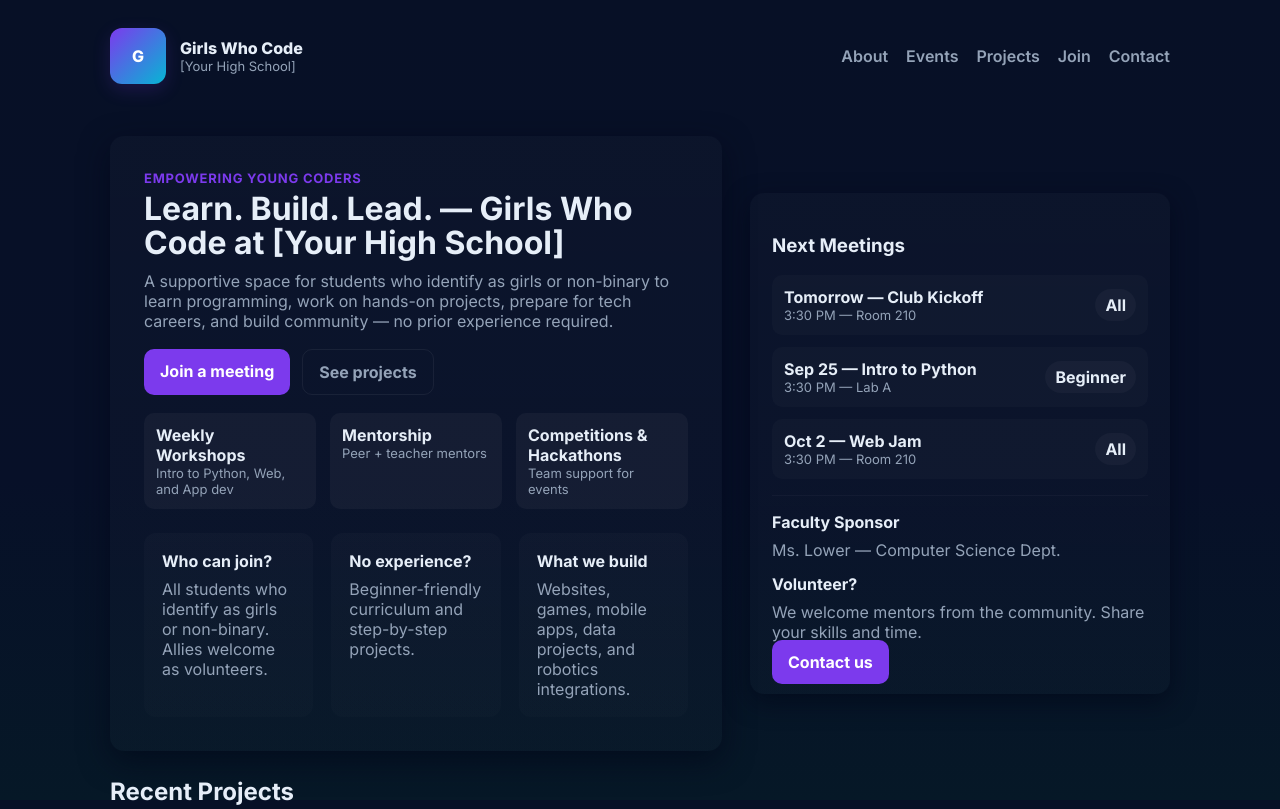
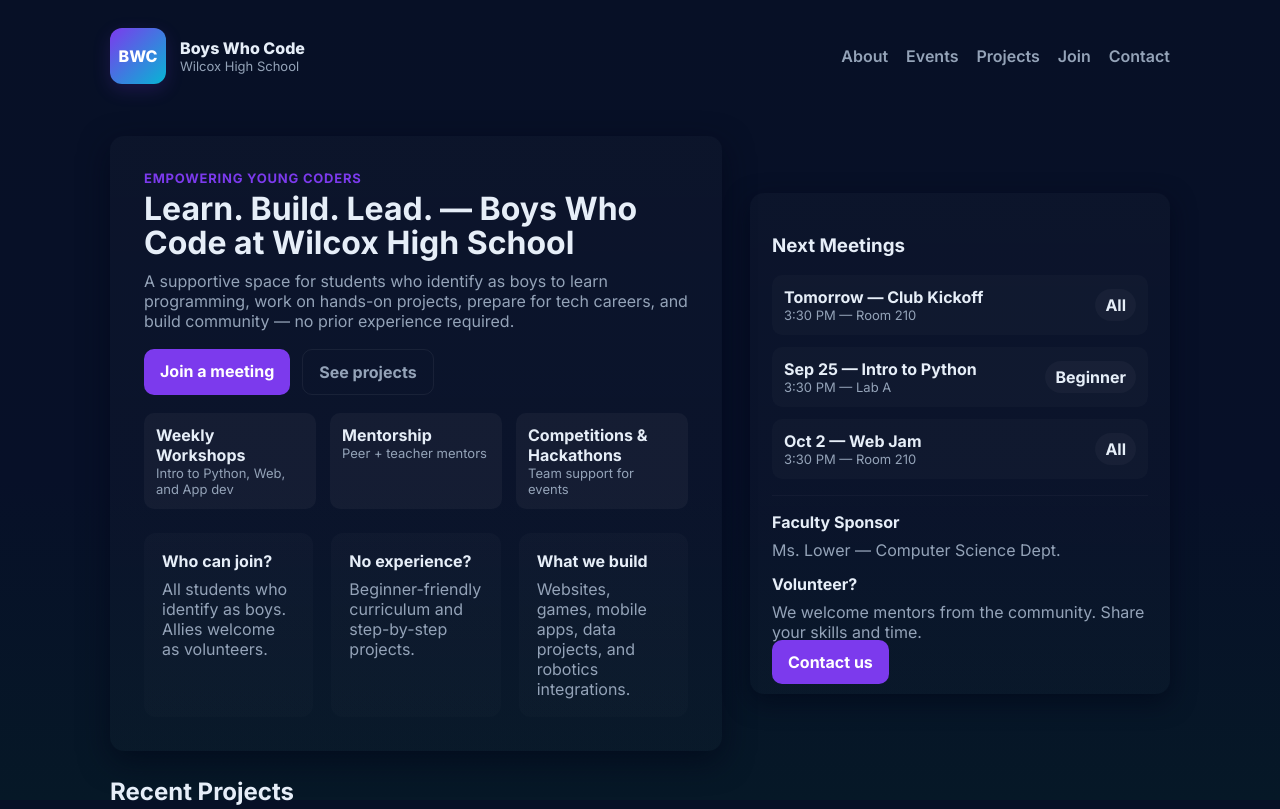
Before and after one commit to boyswhocode/boyswhocode.github.io, a plain HTML site: page index.html in a window 1280 px wide. Shown: the top 809 px of the page. Drawn offline with Linux system fonts and the light colour scheme.

Commit message:
Update index.html

```diff
--- a/index.html
+++ b/index.html
@@ -3,8 +3,8 @@
 <head>
   <meta charset="utf-8" />
   <meta name="viewport" content="width=device-width, initial-scale=1" />
-  <title>Girls Who Code — [Your High School]</title>
-  <meta name="description" content="Girls Who Code club at [Your High School] — learn to code, build projects, and build community." />
+  <title>Boys Who Code — Wilcox High School</title>
+  <meta name="description" content="Boys Who Code club at Wilcox High School — learn to code, build projects, and build community." />
   <link rel="preconnect" href="https://fonts.googleapis.com">
   <link rel="preconnect" href="https://fonts.gstatic.com" crossorigin>
   <link href="https://fonts.googleapis.com/css2?family=Inter:wght@300;400;600;700;800&display=swap" rel="stylesheet">
@@ -84,10 +84,10 @@
 <body>
   <header>
     <div class="brand">
-      <div class="logo" aria-hidden="true">G</div>
+      <div class="logo" aria-hidden="true">BWC</div>
       <div>
-        <div style="font-weight:800">Girls Who Code</div>
-        <div class="muted" style="font-size:13px">[Your High School]</div>
+        <div style="font-weight:800">Boys Who Code</div>
+        <div class="muted" style="font-size:13px">Wilcox High School</div>
       </div>
     </div>
     <nav aria-label="Main navigation">
@@ -103,8 +103,8 @@
     <section class="hero">
       <div class="hero-card" aria-labelledby="hero-heading">
         <div class="eyebrow">Empowering young coders</div>
-        <h1 id="hero-heading">Learn. Build. Lead. — Girls Who Code at [Your High School]</h1>
-        <p class="lead">A supportive space for students who identify as girls or non-binary to learn programming, work on hands-on projects, prepare for tech careers, and build community — no prior experience required.</p>
+        <h1 id="hero-heading">Learn. Build. Lead. — Boys Who Code at Wilcox High School</h1>
+        <p class="lead">A supportive space for students who identify as boys to learn programming, work on hands-on projects, prepare for tech careers, and build community — no prior experience required.</p>
         <div class="cta-row" role="group" aria-label="Primary actions">
           <a class="btn" href="#join">Join a meeting</a>
           <a class="btn ghost" href="#projects">See projects</a>
@@ -128,7 +128,7 @@
         <div class="cards-grid" aria-label="Quick info">
           <div class="card">
             <strong>Who can join?</strong>
-            <p class="muted" style="margin:8px 0 0">All students who identify as girls or non-binary. Allies welcome as volunteers.</p>
+            <p class="muted" style="margin:8px 0 0">All students who identify as boys. Allies welcome as volunteers.</p>
           </div>
           <div class="card">
             <strong>No experience?</strong>
@@ -248,7 +248,7 @@
 
   <footer>
     <div>
-      <strong>Girls Who Code — [Your High School]</strong>
+      <strong>Boys Who Code — Wilcox High School</strong>
       <div class="muted" style="font-size:13px">© <span id="year"></span> All rights reserved</div>
     </div>
     <div class="muted">Follow us: <a href="#" aria-label="Instagram">Instagram</a> · <a href="#" aria-label="GitHub">GitHub</a> · <a href="#" aria-label="Email">Email</a></div>
```
